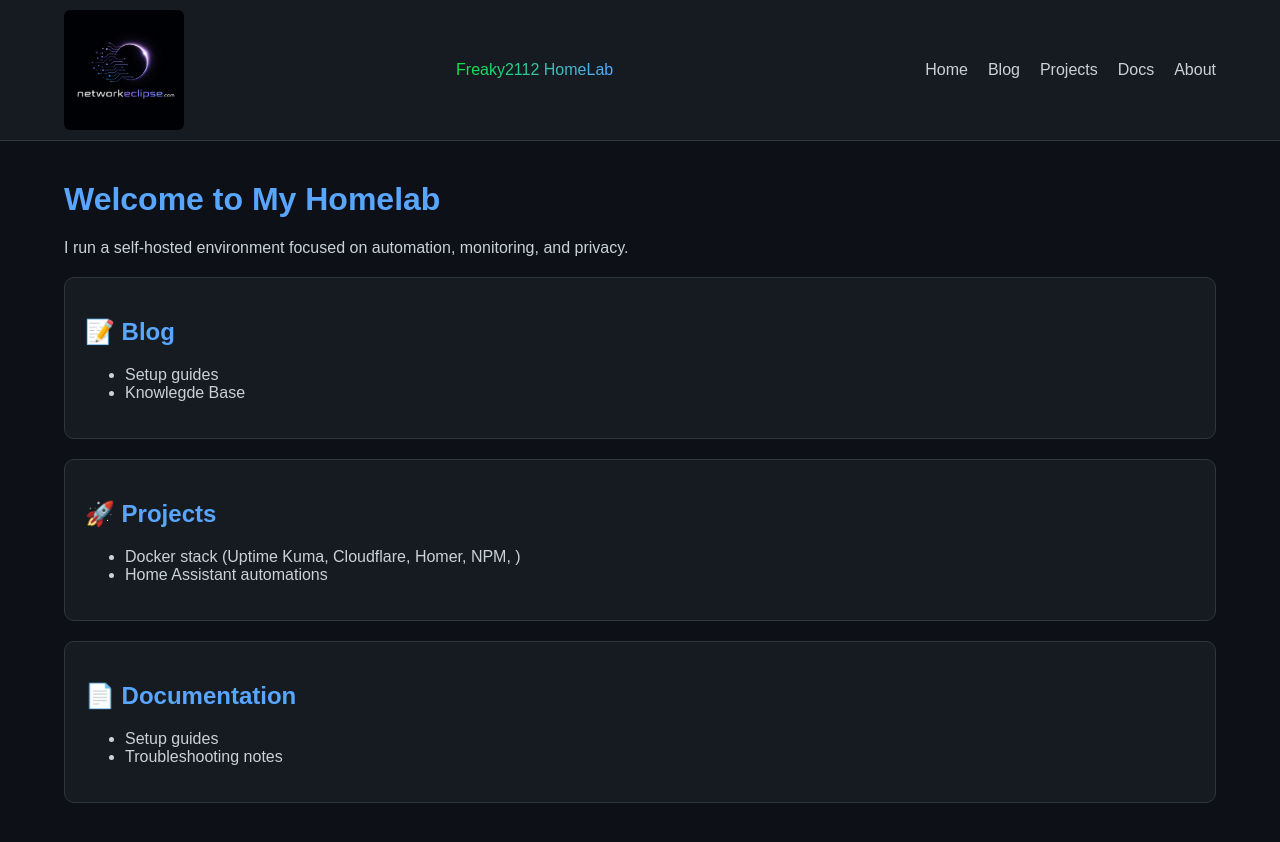
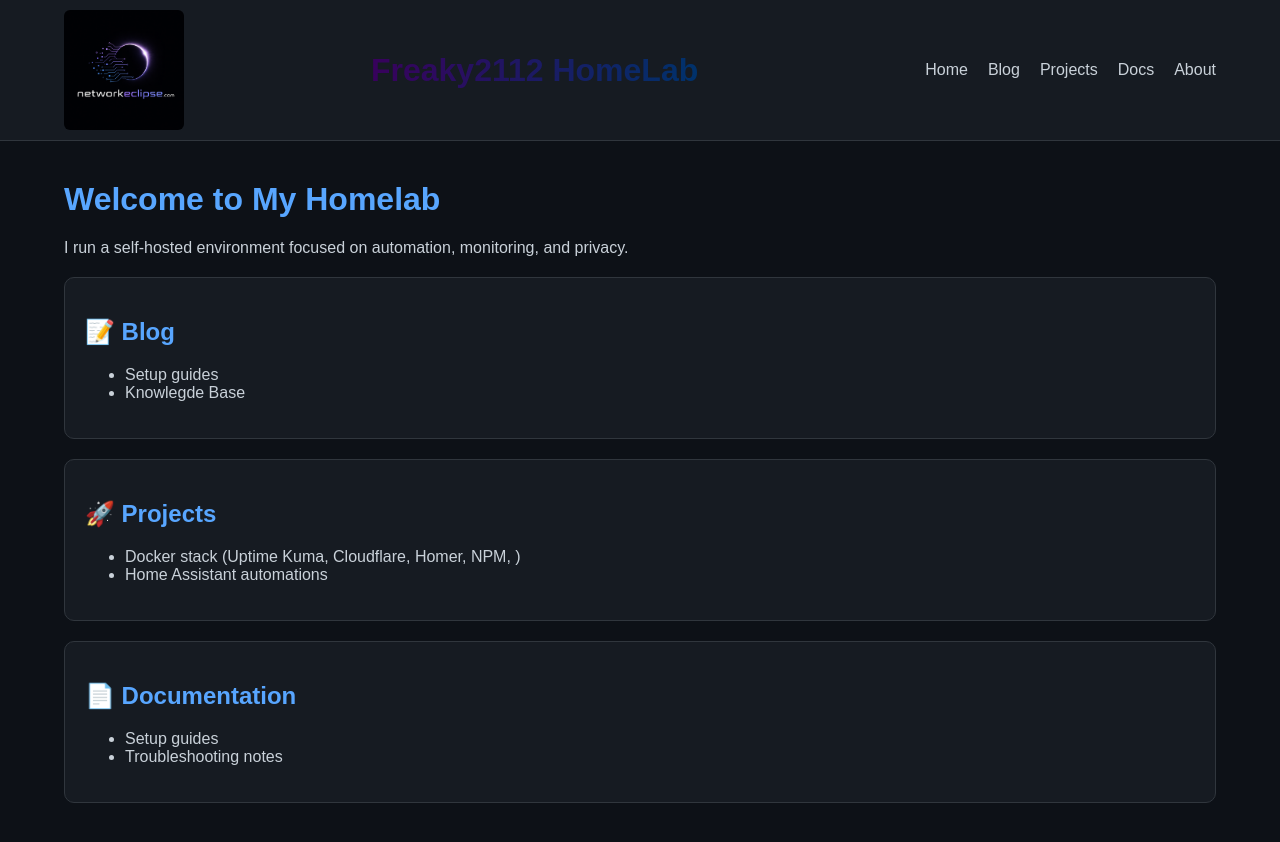
Before and after one commit to Freaky2112/freaky2112.github.io, a Jekyll site: the page built from index.md, in a window 1280 px wide. Shown: the top 842 px of the page. Built offline with Jekyll 4.4.1, drawn with Linux system fonts in a browser that asks for light colours.

Commit message:
add font size and cange color

```diff
--- a/assets/style.css
+++ b/assets/style.css
@@ -99,7 +99,10 @@ h1 {
 }
 
 .logo-text {
-  background: linear-gradient(90deg, #0ae440, #58a6ff);
+  font-size: 2rem;
+  font-weight: 900;
+
+  background: linear-gradient(90deg, #38015c, #00326b);
   -webkit-background-clip: text;
   -webkit-text-fill-color: transparent;
 }
```
